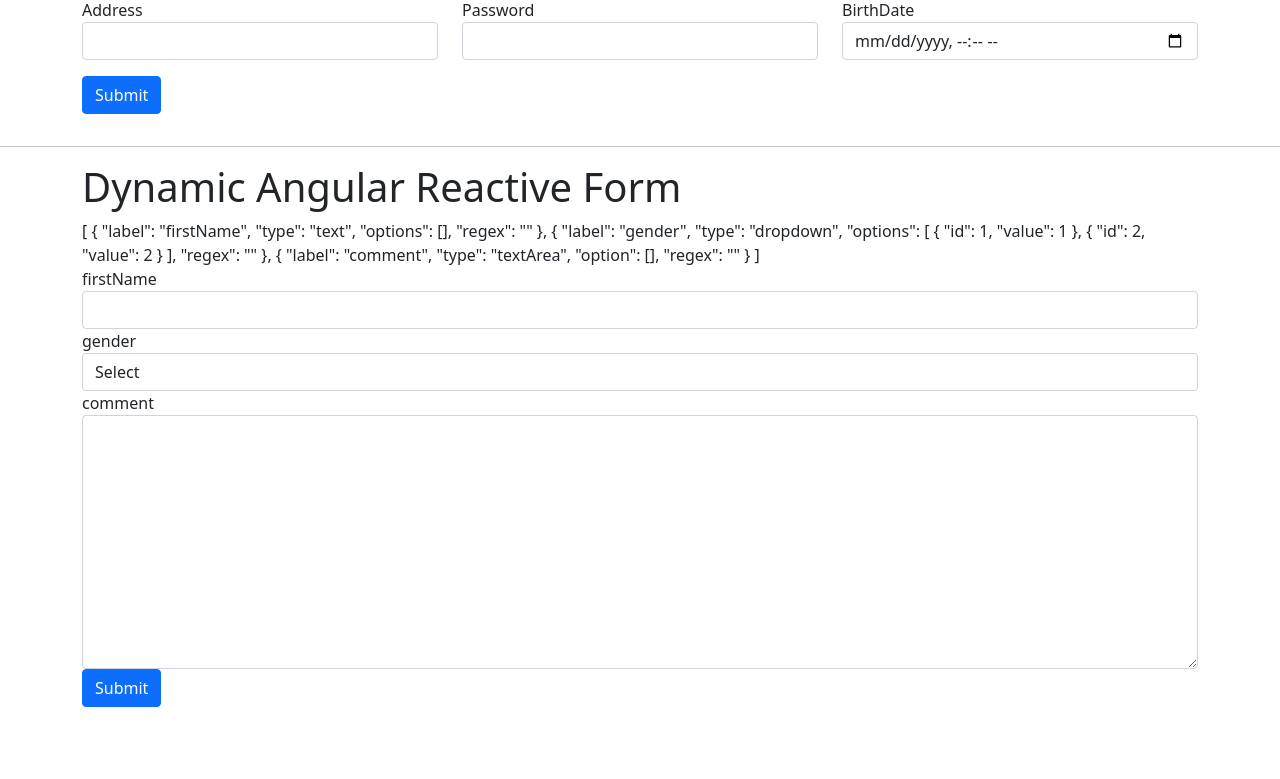
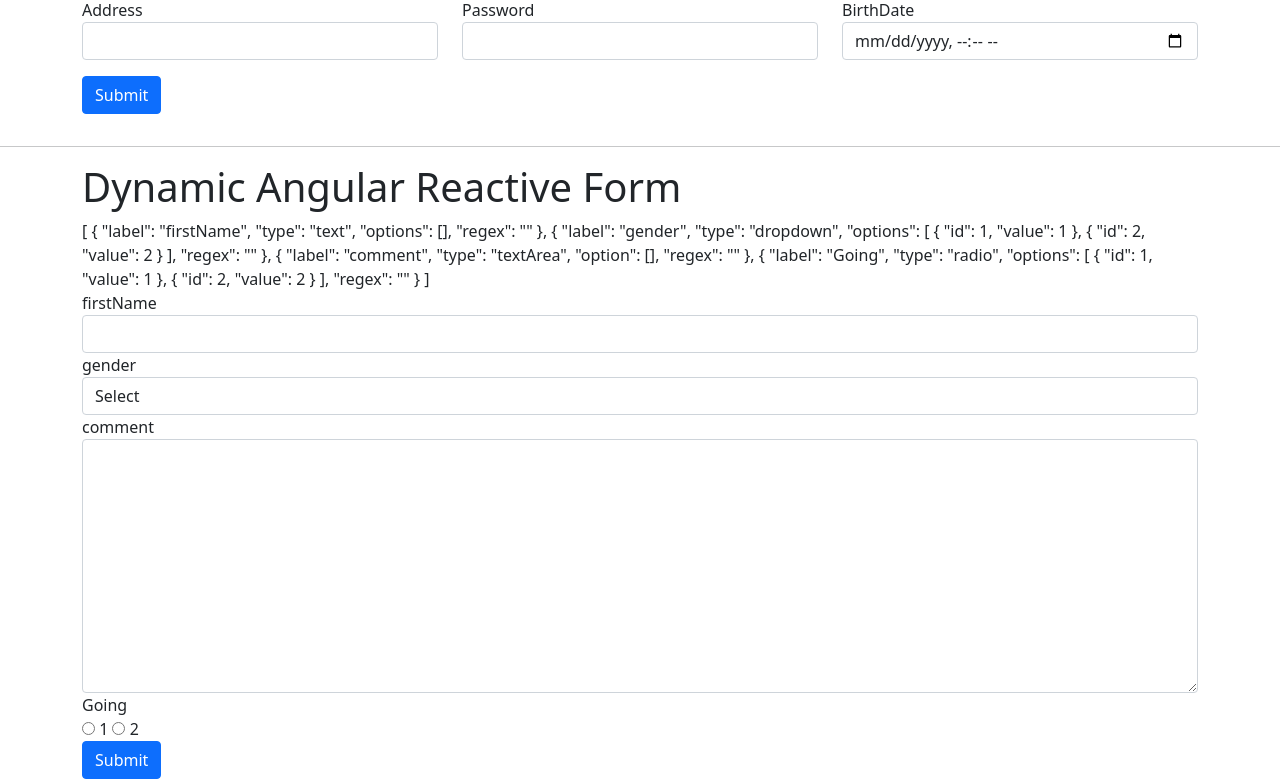
Before and after one commit to flyrehan786/angular-dynamic-form-using-json-payload, an Angular app: page / in a window 1280 px wide. Shown: the part 267-1046 px from the top of the page. Before the commit the page ends 974 px from the top, so only its background shows below. Built offline with nearby package versions, Linux system fonts and the light colour scheme.

Commit message:
implementing control for radio & checkbox

```diff
--- a/src/app/components/ng-reactive-form/ng-reactive-form.component.html
+++ b/src/app/components/ng-reactive-form/ng-reactive-form.component.html
@@ -19,6 +19,16 @@
                 <label for="">{{ d.label }}</label>
                 <textarea formControlName="{{ d.label }}" cols="30" rows="10" class="form-control"></textarea>
             </div>
+            <div *ngIf="d.type === 'checkbox'">
+                Checkboxes.
+            </div>
+            <div *ngIf="d.type === 'radio'" class="form-group">
+                <label for="">{{ d.label }}</label>
+                <br>
+                <span *ngFor="let o of d.options">
+                    <input type="radio" formControlName="{{ d.label }}" [value]="o.id"> {{ o.value }}
+                </span>
+            </div>
         </div>
         <button class="btn btn-primary">Submit</button>
     </form>
--- a/src/app/components/ng-reactive-form/services/user.service.ts
+++ b/src/app/components/ng-reactive-form/services/user.service.ts
@@ -22,6 +22,15 @@ export class UserService {
         option: [],
         regex: '',
       },
+      {
+        label: 'Going',
+        type: 'radio',
+        options: [
+          { id: 1, value: 1 },
+          { id: 2, value: 2 },
+        ],
+        regex: '',
+      },
     ];
   }
 }
```
